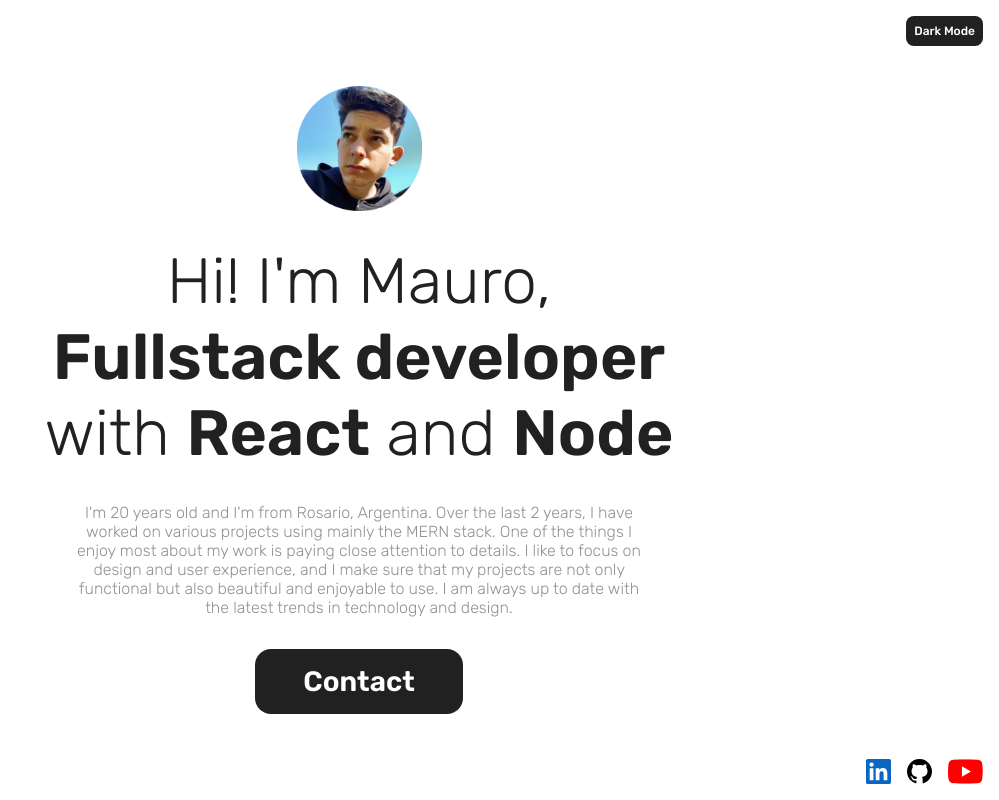
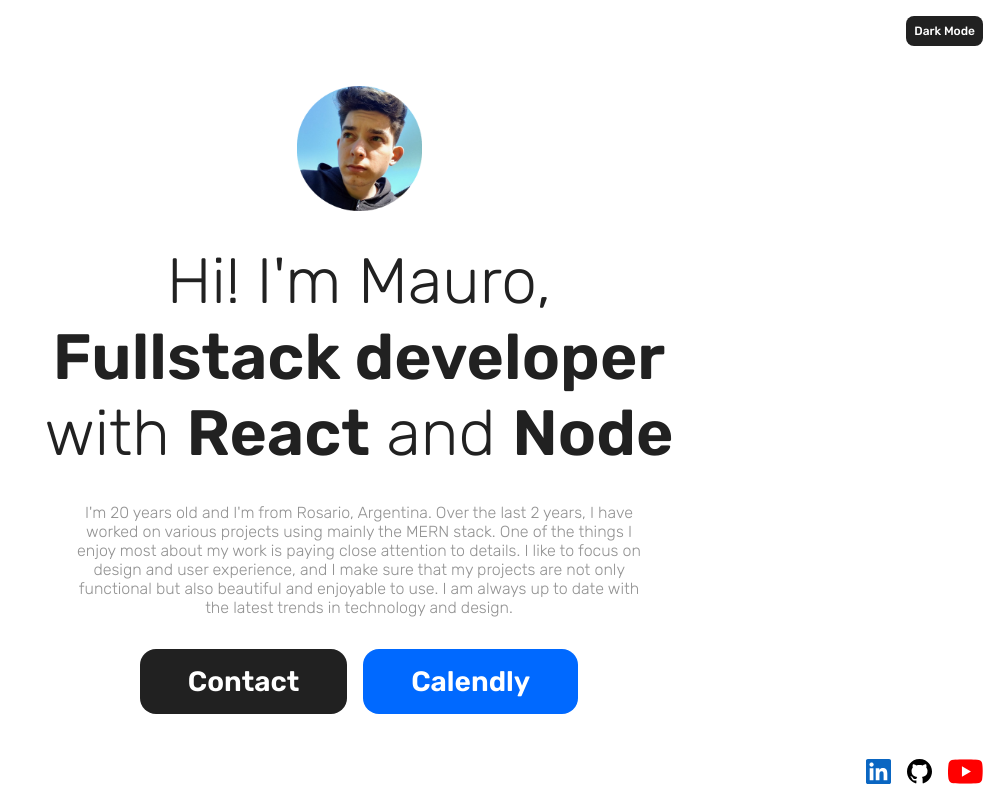
Before and after one commit to Mauro069/portfolio-basic, a Next.js app: page / in a window 1280 px wide. Shown: the whole page, without its empty margins (281-1280 px from the left). Built offline with nearby package versions, Linux system fonts and the light colour scheme.

Commit message:
Add calendly

```diff
--- a/src/pages/index.tsx
+++ b/src/pages/index.tsx
@@ -28,13 +28,17 @@ export default function Home() {
           <br /> functional but also beautiful and enjoyable to use. I am always
           up to date with <br /> the latest trends in technology and design.
         </p>
-        <a
-          onClick={() => va.track("contact")}
-          className={styles.contact}
-          href="mailto:maurovera069@gmail.com"
-        >
-          Contact
-        </a>
+        <div className={styles.buttons}>
+          <a className={styles.contact} href="mailto:maurovera069@gmail.com">
+            Contact
+          </a>
+          <a
+            className={styles.agend}
+            href="https://calendly.com/maurovera/30min"
+          >
+            Calendly
+          </a>
+        </div>
 
         <div className={styles.icons}>
           <a
--- a/src/styles/Home.module.scss
+++ b/src/styles/Home.module.scss
@@ -24,7 +24,14 @@
     font-weight: 300;
   }
 
-  .contact {
+  .buttons {
+    display: flex;
+    flex-wrap: wrap;
+    justify-content: center;
+    align-items: center;
+    gap: 1rem;
+
+    a {
       text-decoration: none;
       padding: 1rem 3rem;
       font-weight: 600;
@@ -40,6 +47,13 @@
         transform: scale(1.1);
       }
     }
+
+    .agend {
+      background-color: #0069ff;
+    }
+  }
+
+
 
   .icons {
     background-color: var(--bg_icons);
```
Lines whose indentation alone changed are shown as unchanged.
